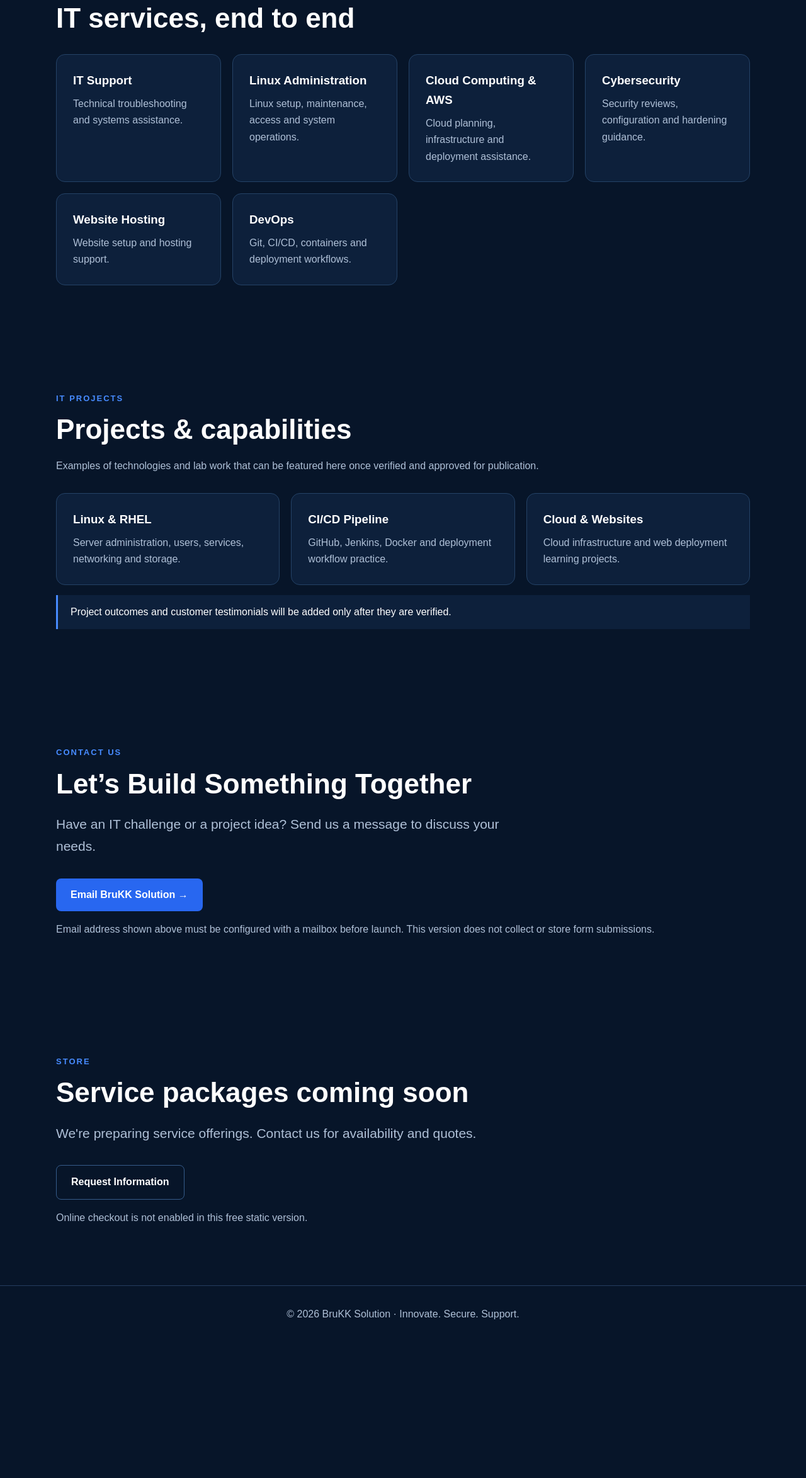
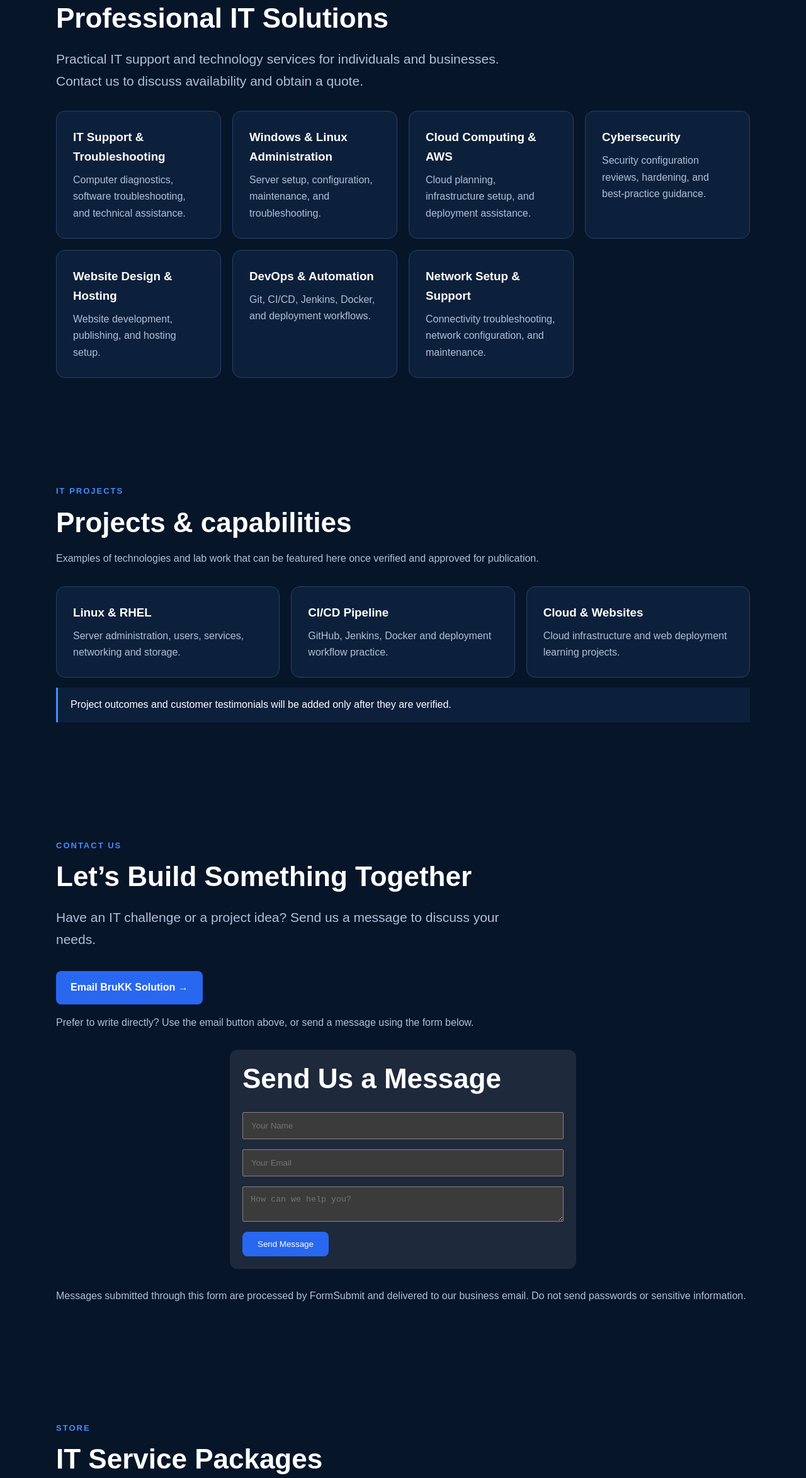
Before and after one commit to lennardbruno-byte/brukk-solution, a plain HTML site: page index.html in a window 1280 px wide. Shown: the part 1228-3575 px from the top of the page at 63% size. Before the commit the page ends 3361 px from the top, so only its background shows below. Drawn offline with Linux system fonts and the light colour scheme.

Commit message:
Add files via upload

```diff
--- a/index.html
+++ b/index.html
@@ -3,7 +3,40 @@
 </style></head><body><header><nav><a class="brand" href="#home">⬡ Bru<span>KK</span> Solution</a><div class="links"><a href="#home">Home</a><a href="#about">About Us</a><a href="#services">Services</a><a href="#projects">IT Projects</a><a href="#contact">Contact Us</a><a href="#store">Store</a></div></nav></header><main>
 <section id="home" class="hero"><span class="tag">● Enterprise IT Solutions</span><h1>Innovate. Secure.<br>Support.</h1><p class="lead">BruKK Solution helps organizations plan and improve their IT infrastructure — from Linux and cloud systems to cybersecurity, DevOps, and technical support.</p><div><a class="btn" href="#contact">Get Started →</a><a class="btn alt" href="#services">View Services</a></div></section>
 <section id="about"><p class="eyebrow">About BruKK Solution</p><h2>Built with technology in mind.<br>Focused on results.</h2><p class="lead">We are building an IT services business focused on practical, secure and reliable technology solutions. Explore our services and contact us to discuss your needs.</p></section>
-<section id="services"><p class="eyebrow">Our Services</p><h2>IT services, end to end</h2><div class="grid"><article class="card"><h3>IT Support</h3><p>Technical troubleshooting and systems assistance.</p></article><article class="card"><h3>Linux Administration</h3><p>Linux setup, maintenance, access and system operations.</p></article><article class="card"><h3>Cloud Computing & AWS</h3><p>Cloud planning, infrastructure and deployment assistance.</p></article><article class="card"><h3>Cybersecurity</h3><p>Security reviews, configuration and hardening guidance.</p></article><article class="card"><h3>Website Hosting</h3><p>Website setup and hosting support.</p></article><article class="card"><h3>DevOps</h3><p>Git, CI/CD, containers and deployment workflows.</p></article></div></section>
+<section id="services">
+<p class="eyebrow">Our Services</p><h2>Professional IT Solutions</h2>
+<p class="lead">Practical IT support and technology services for individuals and businesses. Contact us to discuss availability and obtain a quote.</p>
+<div class="grid">
+<article class="card"><h3>IT Support &amp; Troubleshooting</h3><p>Computer diagnostics, software troubleshooting, and technical assistance.</p></article>
+<article class="card"><h3>Windows &amp; Linux Administration</h3><p>Server setup, configuration, maintenance, and troubleshooting.</p></article>
+<article class="card"><h3>Cloud Computing &amp; AWS</h3><p>Cloud planning, infrastructure setup, and deployment assistance.</p></article>
+<article class="card"><h3>Cybersecurity</h3><p>Security configuration reviews, hardening, and best-practice guidance.</p></article>
+<article class="card"><h3>Website Design &amp; Hosting</h3><p>Website development, publishing, and hosting setup.</p></article>
+<article class="card"><h3>DevOps &amp; Automation</h3><p>Git, CI/CD, Jenkins, Docker, and deployment workflows.</p></article>
+<article class="card"><h3>Network Setup &amp; Support</h3><p>Connectivity troubleshooting, network configuration, and maintenance.</p></article>
+</div></section>
 <section id="projects"><p class="eyebrow">IT Projects</p><h2>Projects & capabilities</h2><p class="muted">Examples of technologies and lab work that can be featured here once verified and approved for publication.</p><div class="grid"><div class="card"><h3>Linux & RHEL</h3><p>Server administration, users, services, networking and storage.</p></div><div class="card"><h3>CI/CD Pipeline</h3><p>GitHub, Jenkins, Docker and deployment workflow practice.</p></div><div class="card"><h3>Cloud & Websites</h3><p>Cloud infrastructure and web deployment learning projects.</p></div></div><p class="note">Project outcomes and customer testimonials will be added only after they are verified.</p></section>
-<section id="contact"><p class="eyebrow">Contact Us</p><h2>Let’s Build Something Together</h2><p class="lead">Have an IT challenge or a project idea? Send us a message to discuss your needs.</p><a class="btn" href="mailto:info@brukksolution.com?subject=BruKK%20Solution%20Inquiry">Email BruKK Solution →</a><p class="muted">Email address shown above must be configured with a mailbox before launch. This version does not collect or store form submissions.</p></section>
-<section id="store"><p class="eyebrow">Store</p><h2>Service packages coming soon</h2><p class="lead">We're preparing service offerings. Contact us for availability and quotes.</p><a class="btn alt" href="#contact">Request Information</a><p class="muted">Online checkout is not enabled in this free static version.</p></section></main><footer>© <span id="year"></span> BruKK Solution · Innovate. Secure. Support.</footer><script>document.getElementById('year').textContent=new Date().getFullYear()</script></body></html>
+<section id="contact"><p class="eyebrow">Contact Us</p><h2>Let’s Build Something Together</h2><p class="lead">Have an IT challenge or a project idea? Send us a message to discuss your needs.</p><a class="btn" href="https://mail.google.com/mail/?view=cm&amp;fs=1&amp;to=brukksolution@gmail.com&amp;su=BruKK%20Solution%20Inquiry" target="_blank" rel="noopener noreferrer">Email BruKK Solution →</a><p class="muted">Prefer to write directly? Use the email button above, or send a message using the form below.</p>
+<div style="max-width:550px;margin:30px auto;padding:20px;background:#1e293b;border-radius:12px">
+<h2>Send Us a Message</h2>
+<form action="https://formsubmit.co/brukksolution@gmail.com" method="POST">
+<input type="text" name="name" placeholder="Your Name" required style="width:100%;padding:12px;margin:8px 0;box-sizing:border-box">
+<input type="email" name="email" placeholder="Your Email" required style="width:100%;padding:12px;margin:8px 0;box-sizing:border-box">
+<textarea name="message" placeholder="How can we help you?" required style="width:100%;padding:12px;margin:8px 0;box-sizing:border-box"></textarea>
+<button type="submit" style="padding:12px 24px;background:#2867f0;color:white;border:0;border-radius:8px;cursor:pointer">Send Message</button>
+</form>
+</div>
+<p class="muted">Messages submitted through this form are processed by FormSubmit and delivered to our business email. Do not send passwords or sensitive information.</p>
+</section>
+<section id="store">
+<p class="eyebrow">Store</p><h2>IT Service Packages</h2>
+<p class="lead">Explore service options below. Request a quote to confirm scope, scheduling, and pricing before work begins.</p>
+<div class="grid">
+<article class="card"><h3>IT Support Consultation</h3><p>Discuss a technical issue and get a recommended next step.</p><a class="btn alt" href="#contact">Request Quote →</a></article>
+<article class="card"><h3>Computer Troubleshooting</h3><p>Get help diagnosing software, configuration, or connectivity problems.</p><a class="btn alt" href="#contact">Request Quote →</a></article>
+<article class="card"><h3>Website Setup</h3><p>Plan and launch a business or portfolio website.</p><a class="btn alt" href="#contact">Request Quote →</a></article>
+<article class="card"><h3>Server Administration</h3><p>Discuss Windows or Linux setup, maintenance, and support.</p><a class="btn alt" href="#contact">Request Quote →</a></article>
+<article class="card"><h3>Monthly IT Support</h3><p>Ask about ongoing support tailored to your environment.</p><a class="btn alt" href="#contact">Request Quote →</a></article>
+</div>
+<p class="note">Online payment and checkout are not enabled. No payments are collected on this website.</p>
+</section></main><footer>© <span id="year"></span> BruKK Solution · Innovate. Secure. Support.</footer><script>document.getElementById('year').textContent=new Date().getFullYear()</script></body></html>
```
